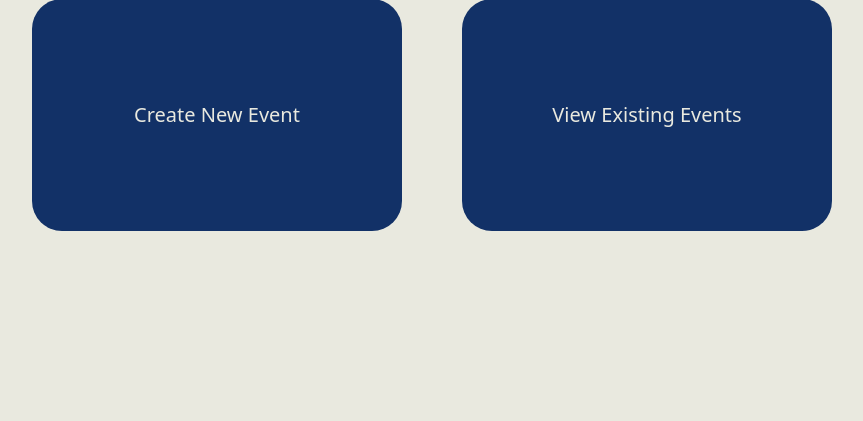
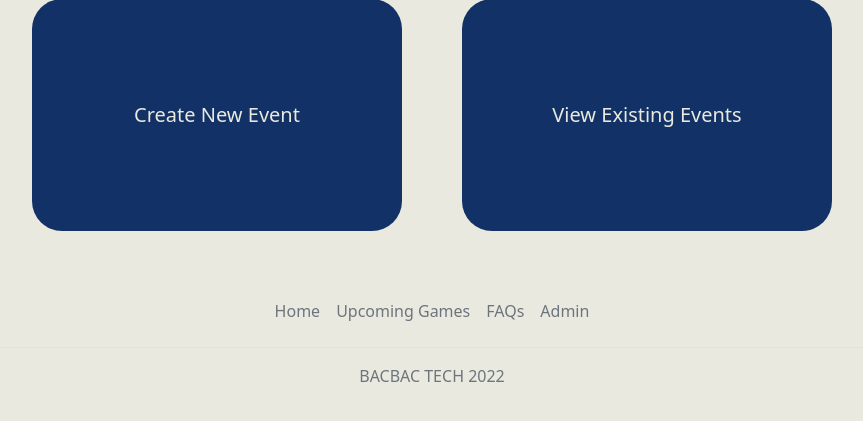
Before and after one commit to survivorchicken9/pickup-volleyball, a Flask app: page /admin/home in a window 1280 px wide. Shown: the part 121-542 px from the top of the page, without its empty margins (208-1071 px from the left). Run offline with Flask 2, Linux system fonts and the light colour scheme; data that the repository does not hold is empty.

Commit message:
Adding navbar

```diff
--- a/templates/layout.html
+++ b/templates/layout.html
@@ -35,4 +35,16 @@
             {% block main %}{% endblock %}
         </main>
     </body>
+    <div class="b-example-divider"></div>
+    <div class="container">
+      <footer class="py-3 my-4">
+        <ul class="nav justify-content-center border-bottom pb-3 mb-3">
+          <li class="nav-item"><a href="#" class="nav-link px-2 text-muted">Home</a></li>
+          <li class="nav-item"><a href="#" class="nav-link px-2 text-muted">Upcoming Games</a></li>
+          <li class="nav-item"><a href="#" class="nav-link px-2 text-muted">FAQs</a></li>
+          <li class="nav-item"><a href="#" class="nav-link px-2 text-muted">Admin</a></li>
+        </ul>
+        <p class="text-center text-muted">BACBAC TECH 2022</p>
+      </footer>
+    </div>
 </html>
```
